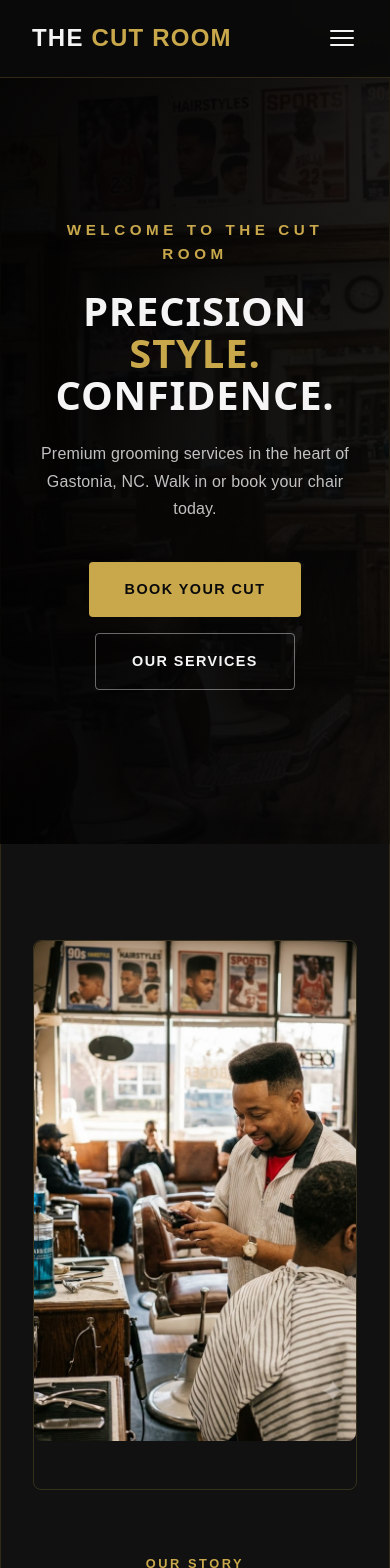
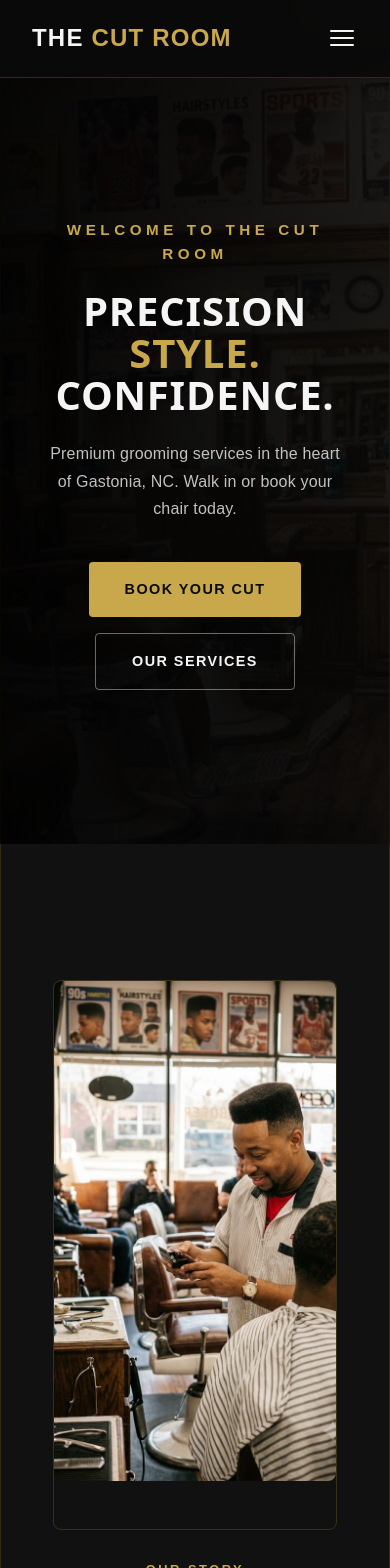
Before and after one commit to RobDCode21389/The-Cut-Room, a React (Vite) app: page / in a window 390 px wide. Shown: the top 1568 px of the page. Built offline with nearby package versions, Linux system fonts and the light colour scheme.

Commit message:
Update the Mobile CSS on the about and hero sections

```diff
--- a/src/App.css
+++ b/src/App.css
@@ -304,10 +304,23 @@ ul {
   .about-container {
     flex-direction: column;
     text-align: center;
+    gap: 30px;
+    padding: 40px 20px;
   }
 
   .about-image {
+    max-height: 305px;
     width: 100%;
+    overflow: hidden;
+    border-radius: 8px;
+  }
+
+  .about-img {
+    width: 100%;
+    height: 100%;
+    overflow: hidden;
+    object-fit: cover;
+    object-position: center;
   }
 
   .about-stats {
@@ -1004,12 +1017,21 @@ ul {
 
   .hero-sub {
     font-size: 1rem;
+    padding: 0 10px;
   }
 
   .hero-btns {
     flex-direction: column;
     align-items: center;
 
+  }
+
+  .hero {
+    background-size: cover;
+    background-position: center;
+    background-repeat: no-repeat;
+    min-height: 100vh;
+    padding: 80px 20px;
   }
 
 }
```
